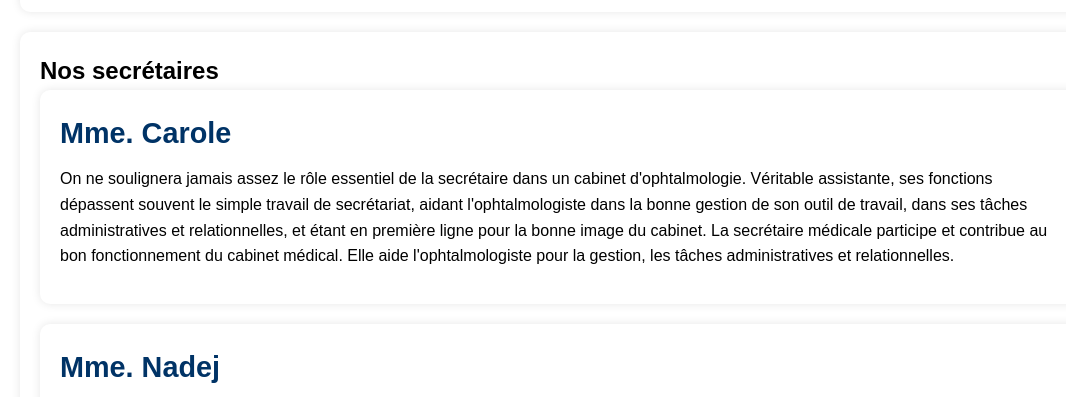
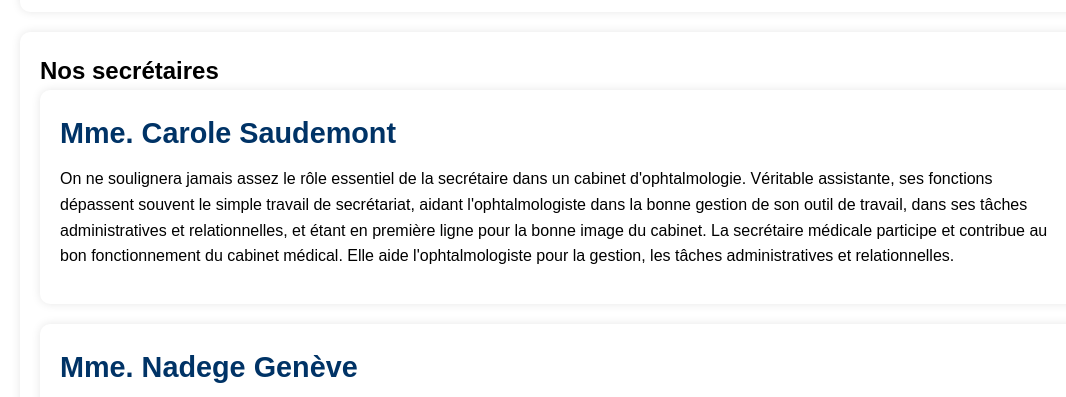
Before and after one commit to WardenKaiser/Opthao_V2.github.io, a plain HTML site: page equipe.html in a window 1280 px wide. Shown: the part 2890-3287 px from the top of the page, 0-1066 px from the left. Drawn offline with Linux system fonts and the light colour scheme.

Commit message:
Update equipe.html

```diff
--- a/equipe.html
+++ b/equipe.html
@@ -185,14 +185,14 @@
             <h2>Nos secrétaires</h2>
             <div class="staff-member">
                 <div class="text-content">
-                    <h3>Mme. Carole</h3>
+                    <h3>Mme. Carole Saudemont</h3>
                     <p>On ne soulignera jamais assez le rôle essentiel de la secrétaire dans un cabinet d'ophtalmologie. Véritable assistante, ses fonctions dépassent souvent le simple travail de secrétariat, aidant l'ophtalmologiste dans la bonne gestion de son outil de travail, dans ses tâches administratives et relationnelles, et étant en première ligne pour la bonne image du cabinet. La secrétaire médicale participe et contribue au bon fonctionnement du cabinet médical. Elle aide l'ophtalmologiste pour la gestion, les tâches administratives et relationnelles.</p>
                 </div>
                 <img src="path_to_image.jpg" alt="Mme. Carole" class="profile-pic">
             </div>
             <div class="staff-member">
                 <div class="text-content">
-                    <h3>Mme. Nadej</h3>
+                    <h3>Mme. Nadege Genève</h3>
                     <p>On ne soulignera jamais assez le rôle essentiel de la secrétaire dans un cabinet d'ophtalmologie. Véritable assistante, ses fonctions dépassent souvent le simple travail de secrétariat, aidant l'ophtalmologiste dans la bonne gestion de son outil de travail, dans ses tâches administratives et relationnelles, et étant en première ligne pour la bonne image du cabinet. La secrétaire médicale participe et contribue au bon fonctionnement du cabinet médical. Elle aide l'ophtalmologiste pour la gestion, les tâches administratives et relationnelles.</p>
                 </div>
                 <img src="path_to_image.jpg" alt="Mme. Nadej" class="profile-pic">
```
